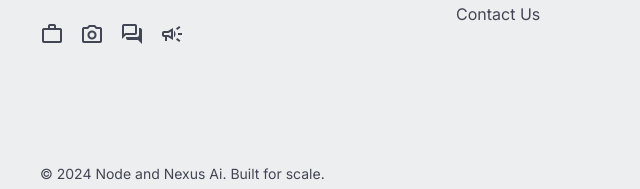
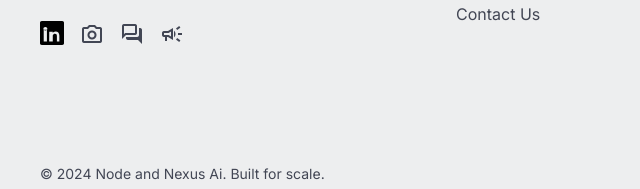
Before and after one commit to SAADSTACK/ai-agency-website, a website: page public/blogs.html in a window 1280 px wide. Shown: the part 2843-3032 px from the top of the page, 0-640 px from the left. Drawn offline with nearby package versions, Linux system fonts and the light colour scheme.

Commit message:
Replace LinkedIn icon with custom SVG image across all footer pages

```diff
--- a/public/blogs.html
+++ b/public/blogs.html
@@ -321,7 +321,7 @@
           Next-generation AI workflows and intelligent automation solutions designed to scale your enterprise efficiently.
         </p>
         <div style="display: flex; gap: 1rem;">
-          <a href="https://www.linkedin.com/company/node-and-nexus-ai/?viewAsMember=true" class="footer-social-link" title="LinkedIn" style="color:var(--on-surface-variant); text-decoration: none;"><span class="material-symbols-outlined">work</span></a>
+          <a href="https://www.linkedin.com/company/node-and-nexus-ai/?viewAsMember=true" class="footer-social-link" title="LinkedIn" style="text-decoration: none;" target="_blank" rel="noopener noreferrer"><img src="images/linkedin-icon.svg" alt="LinkedIn" style="width: 24px; height: 24px; display: block;"></a>
           <a href="https://www.instagram.com/nodeandnexusai?igsh=MWN0azBnaGRoZHo0bQ==" class="footer-social-link" title="Instagram" style="color:var(--on-surface-variant); text-decoration: none;"><span class="material-symbols-outlined">photo_camera</span></a>
           <a href="#" class="footer-social-link" title="Discord" style="color:var(--on-surface-variant); text-decoration: none;"><span class="material-symbols-outlined">forum</span></a>
           <a href="https://www.reddit.com/user/MovieJealous5998/?utm_source=share&utm_medium=web3x&utm_name=web3xcss&utm_term=1&utm_content=share_button" class="footer-social-link" title="Reddit" style="color:var(--on-surface-variant); text-decoration: none;" target="_blank" rel="noopener noreferrer"><span class="material-symbols-outlined">campaign</span></a>
```
Also changed, not shown: public/contact.html (+1 -1 lines), public/index.html (+1 -1 lines), public/insights.html (+1 -1 lines), public/services.html (+1 -1 lines), public/images/linkedin-icon.svg (added).
